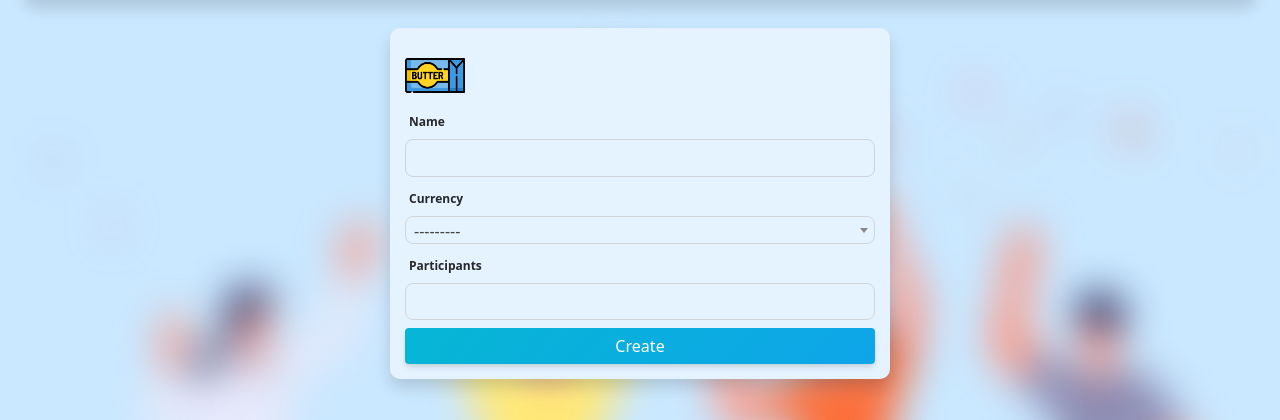
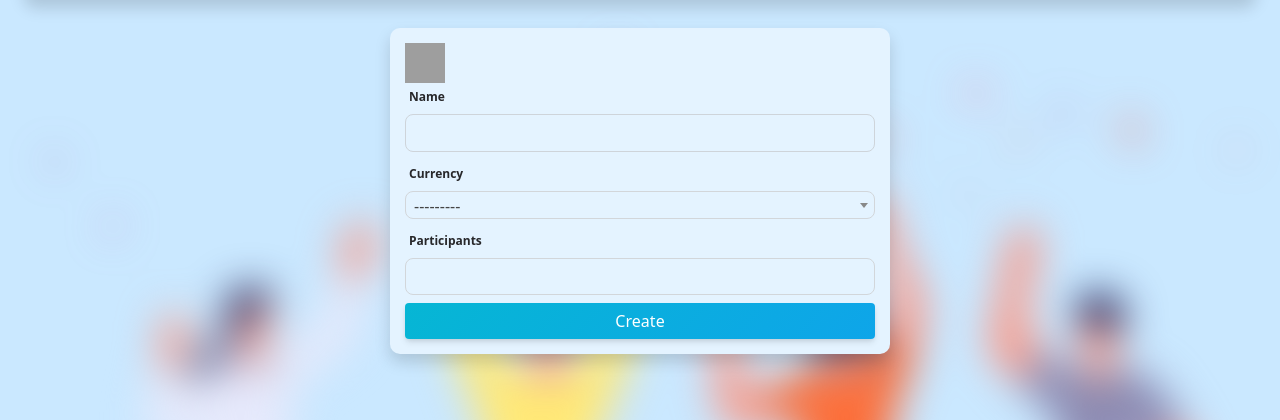
Before and after one commit to partnersinbahamas/butter-split, a Django app: page /event/create in a window 1280 px wide. Shown: the part 72-492 px from the top of the page. Run offline with Django 5.2, Linux system fonts and the light colour scheme; data that the repository does not hold is empty; some libraries are stand-ins or nearby versions; grey boxes are pictures that could not be loaded.

Commit message:
feat(templates): update icon in event_action_page.html

```diff
--- a/static/css/events.css
+++ b/static/css/events.css
@@ -19,8 +19,8 @@
   box-sizing: border-box;
 
   img {
-    width: 60px;
-    height: 65px;
+    width: 40px;
+    height: 40px;
   }
 }
 
--- a/templates/pages/event_action_page.html
+++ b/templates/pages/event_action_page.html
@@ -5,7 +5,7 @@
   <div class="container event-page-container shadow">
 
     <div class="event-card">
-      <img src="{% static 'images/butter.png' %}" alt="butter image">
+      <img src="{% static 'images/event-icon.png' %}" alt="butter image">
       {% include 'includes/form.html' %}
     </div>
   </div>
```
